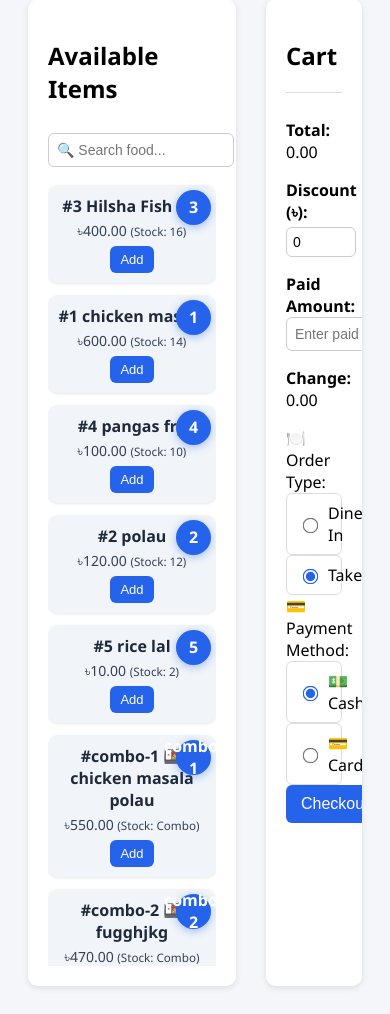
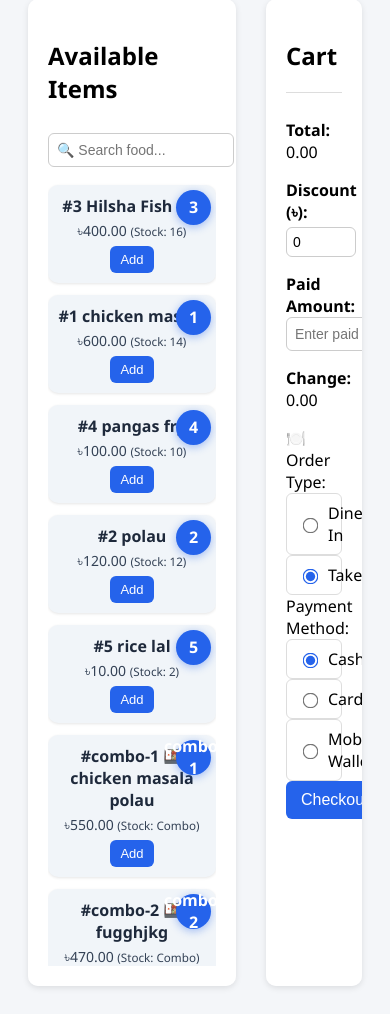
Before and after one commit to MSahad1198/Canteen_management_system, a Django app: page /pos/ in a window 390 px wide. Shown: the part 236-1250 px from the top of the page. Run offline with Django 5.2, Linux system fonts and the light colour scheme; a user stored in the database is signed in; data comes from the database, SQL or seed files in the repository; both versions use the stored data as it was after the commit; some libraries are stand-ins or nearby versions.

Commit message:
Mobile wallet added

```diff
--- a/canteen/templates/canteen/pos.html
+++ b/canteen/templates/canteen/pos.html
@@ -257,15 +257,19 @@
 
 <!-- Payment Method Selection -->
 <div class="mb-4 bg-gray-50 p-3 rounded-lg border border-gray-200">
-    <label class="block text-sm font-bold text-gray-700 mb-2">💳 Payment Method:</label>
+    <label class="block text-sm font-bold text-gray-700 mb-2"> Payment Method:</label>
     <div class="flex gap-4">
         <label class="flex items-center space-x-2 cursor-pointer bg-white px-3 py-2 rounded border hover:bg-green-50 transition">
             <input type="radio" name="payment_method" value="cash" checked class="form-radio text-green-600 h-4 w-4">
-            <span class="text-gray-800 font-medium">💵 Cash</span>
+            <span class="text-gray-800 font-medium"> Cash</span>
         </label>
         <label class="flex items-center space-x-2 cursor-pointer bg-white px-3 py-2 rounded border hover:bg-purple-50 transition">
             <input type="radio" name="payment_method" value="card" class="form-radio text-purple-600 h-4 w-4">
-            <span class="text-gray-800 font-medium">💳 Card</span>
+            <span class="text-gray-800 font-medium">Card</span>
+        </label>
+        <label class="flex items-center space-x-2 cursor-pointer bg-white px-3 py-2 rounded border hover:bg-pink-50 transition">
+            <input type="radio" name="payment_method" value="wallet" class="form-radio text-pink-600 h-4 w-4">
+            <span class="text-gray-800 font-medium"> Mobile Wallet</span>
         </label>
     </div>
 </div>
```
Also changed, not shown: requirements.txt (+78 -8 lines), db.sqlite3.
